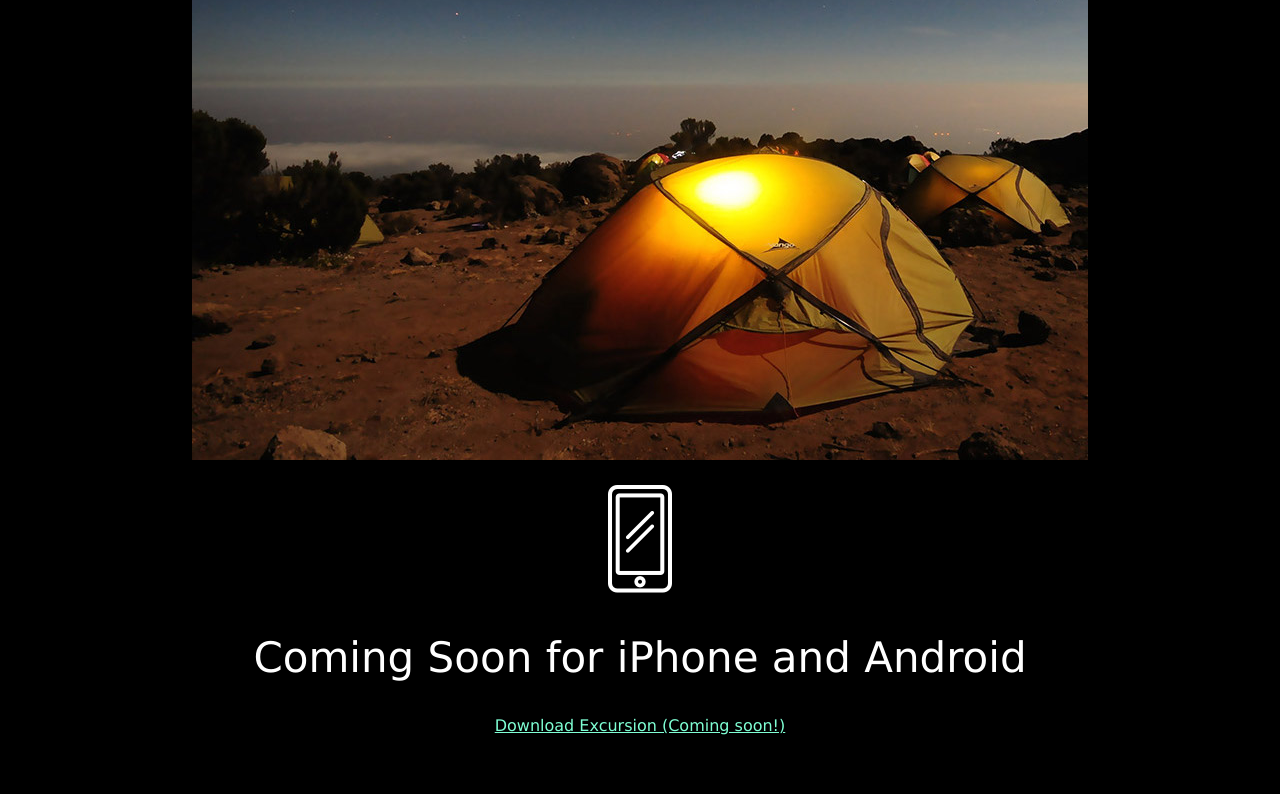
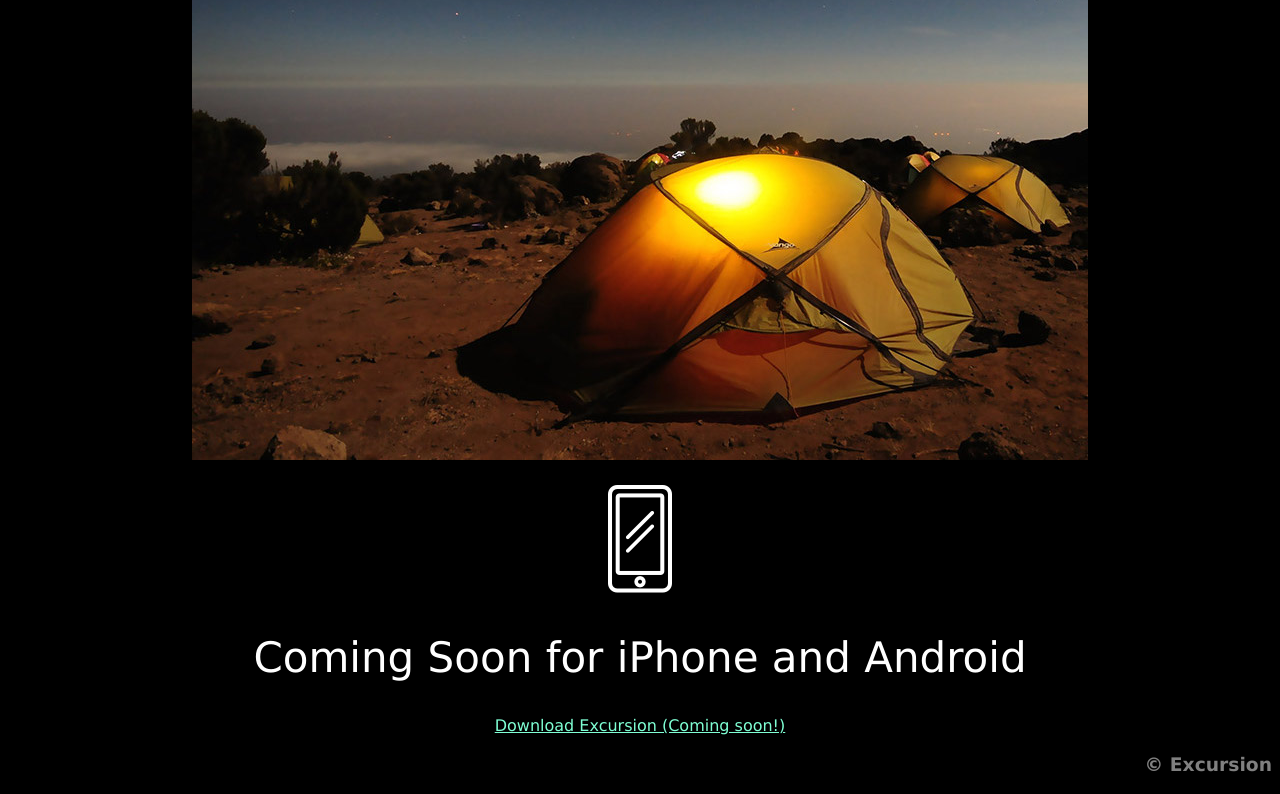
Before and after one commit to HeathP/excursion, a plain HTML site: page index.html in a window 1280 px wide. Shown: the part 551-1345 px from the top of the page. Before the commit the page ends 1294 px from the top, so only its background shows below. Drawn offline with Linux system fonts and the light colour scheme.

Commit message:
copyright

```diff
--- a/index.html
+++ b/index.html
@@ -22,5 +22,6 @@
     <h2>Coming Soon for iPhone and Android</h2>
       <a
       href="#download">Download Excursion (Coming soon!)</a>
+    <h3>© Excursion</h3>
     </body>
 </html>
```
